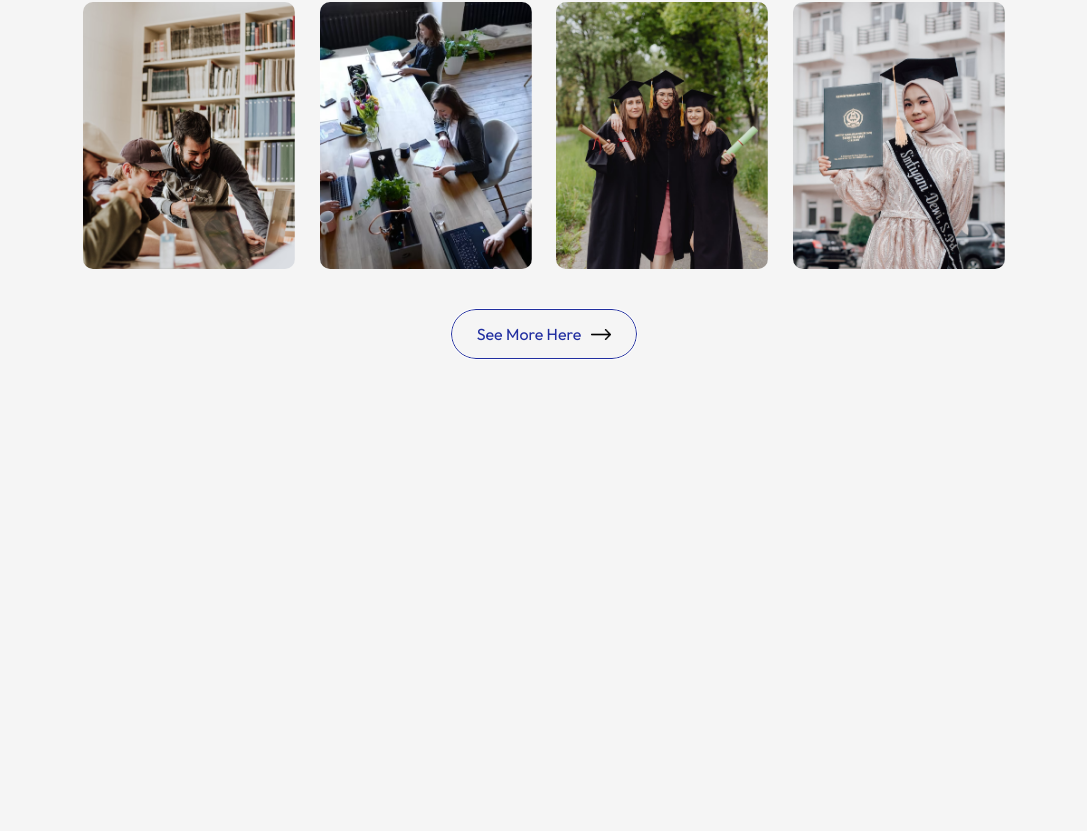
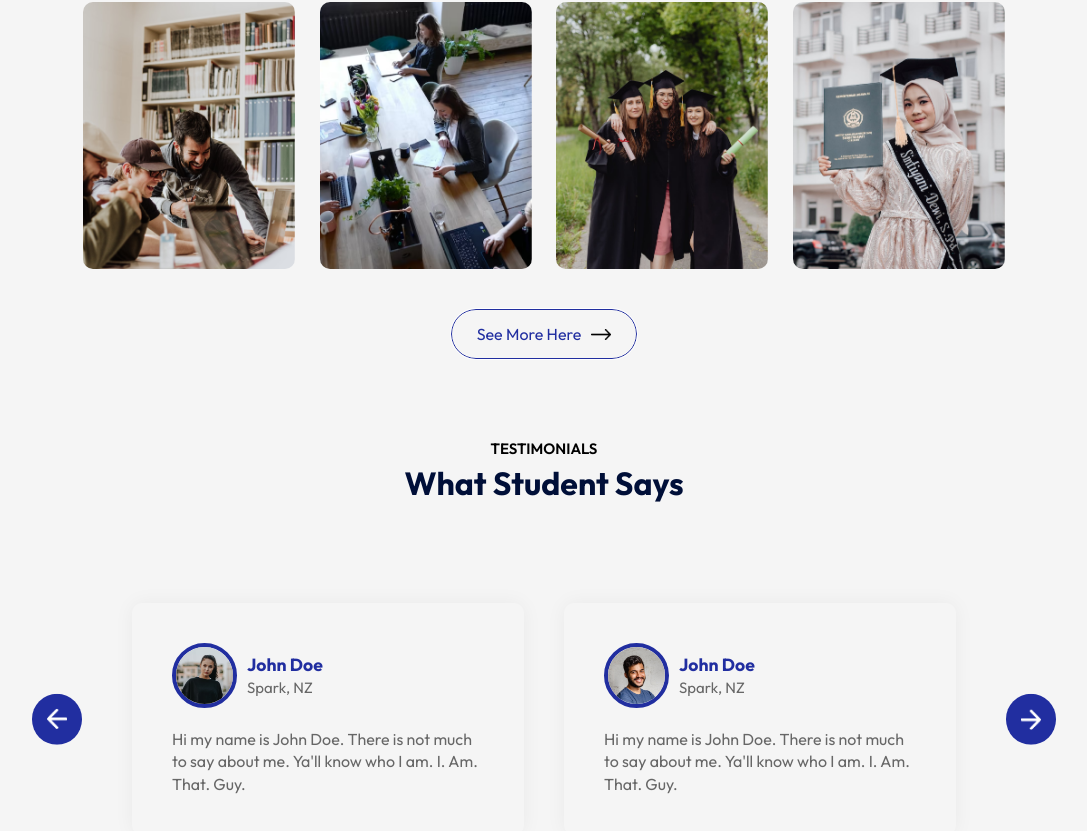
Before and after one commit to andrecamerino/react-website, a React (Vite) app in the folder react-website/: page / in a window 1280 px wide. Shown: the part 2000-2831 px from the top of the page, without its empty margins (96-1183 px from the left). Before the commit the page ends 2439 px from the top, so only its background shows below. Built offline with nearby package versions, Linux system fonts and the light colour scheme.

Commit message:
add testimonials section

```diff
--- a/react-website/src/App.jsx
+++ b/react-website/src/App.jsx
@@ -5,6 +5,7 @@
 import Title from "./Components/Title/Title";
 import About from "./Components/About/About";
 import Campus from "./Components/Campus/Campus";
+import Testimonials from "./Components/Testimonials/Testimonials.jsx";
 
 const App = () => {
   return (
@@ -17,6 +18,8 @@
         <About />
         <Title subtitle="Gallery" title="Campus Photos"/>
         <Campus />
+        <Title subtitle="Testimonials" title="What Student Says"/>
+        <Testimonials />
       </div>
     </div>
   );
--- /dev/null
+++ b/react-website/src/Components/Testimonials/Testimonials.css
@@ -0,0 +1,65 @@
+.testimonials {
+    margin: 80px auto;
+    padding: 0 80px;
+    position: relative;
+}
+
+.next-btn, .back-btn {
+    position: absolute;
+    top: 50%;
+    right: 0;
+    transform: translateY(-50%);
+    padding: 15px;
+    width: 50px;
+    border-radius: 50%;
+    cursor: pointer;
+    background: #212EA0;
+}
+
+.back-btn {
+    right: auto;
+    left: 0;
+}
+
+.slider {
+    overflow: hidden;
+}
+
+.slider ul {
+    display: flex;
+    width: 200%;
+    overflow-x: hidden;
+    transition: 0.5s;
+}
+
+.slider ul li {
+    list-style: none;
+    width: 50%;
+    padding: 20px;
+}
+
+.slide {
+    box-shadow: 0 0 20px rgba(0, 0, 0, 0.05);
+    padding: 40px;
+    border-radius: 10px;
+    color: #676767;
+    line-height: 1.4;
+}
+
+.slide img {
+    width: 65px;
+    border-radius: 50%;
+    margin-right: 10px;
+    border: 4px solid #212EA0;
+}
+
+.user-info {
+    display: flex;
+    align-items: center;
+    margin-bottom: 20px;
+    font-size: 15px;
+}
+
+.user-info h3 {
+    color: #212EA0;
+}
--- /dev/null
+++ b/react-website/src/Components/Testimonials/Testimonials.jsx
@@ -0,0 +1,71 @@
+import React from 'react'
+import "./Testimonials.css"
+import back_icon from "../../assets/back-icon.png"
+import next_icon from "../../assets/next-icon.png"
+import user_1 from "../../assets/user-1.png"
+import user_2 from "../../assets/user-2.png"
+import user_3 from "../../assets/user-3.png"
+import user_4 from "../../assets/user-4.png"
+
+const Testimonials = () => {
+  return (
+    <div className='testimonials'>
+        <img src={next_icon} alt="" className='next-btn'/>
+        <img src={back_icon} alt="" className='back-btn'/>
+        <div className="slider">
+            <ul>
+                <li>
+                    <div className='slide'>
+                        <div className="user-info">
+                            <img src={user_1} alt="" />
+                            <div>
+                                <h3>John Doe</h3>
+                                <span>Spark, NZ</span>
+                            </div>
+                        </div>
+                        <p>Hi my name is John Doe. There is not much to say about me. Ya'll know who I am. I. Am. That. Guy.</p>
+                    </div>
+                </li>
+                <li>
+                    <div className='slide'>
+                        <div className="user-info">
+                            <img src={user_2} alt="" />
+                            <div>
+                                <h3>John Doe</h3>
+                                <span>Spark, NZ</span>
+                            </div>
+                        </div>
+                        <p>Hi my name is John Doe. There is not much to say about me. Ya'll know who I am. I. Am. That. Guy.</p>
+                    </div>
+                </li>
+                <li>
+                    <div className='slide'>
+                        <div className="user-info">
+                            <img src={user_3} alt="" />
+                            <div>
+                                <h3>John Doe</h3>
+                                <span>Spark, NZ</span>
+                            </div>
+                        </div>
+                        <p>Hi my name is John Doe. There is not much to say about me. Ya'll know who I am. I. Am. That. Guy.</p>
+                    </div>
+                </li>
+                <li>
+                    <div className='slide'>
+                        <div className="user-info">
+                            <img src={user_4} alt="" />
+                            <div>
+                                <h3>John Doe</h3>
+                                <span>Spark, NZ</span>
+                            </div>
+                        </div>
+                        <p>Hi my name is John Doe. There is not much to say about me. Ya'll know who I am. I. Am. That. Guy.</p>
+                    </div>
+                </li>
+            </ul>
+        </div>
+    </div>
+  )
+}
+
+export default Testimonials
```
